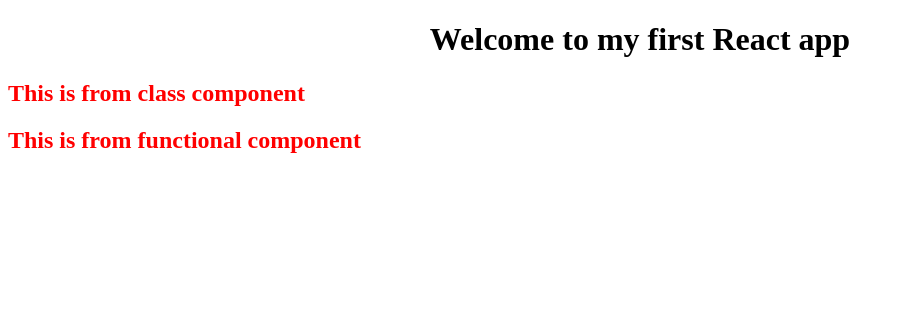
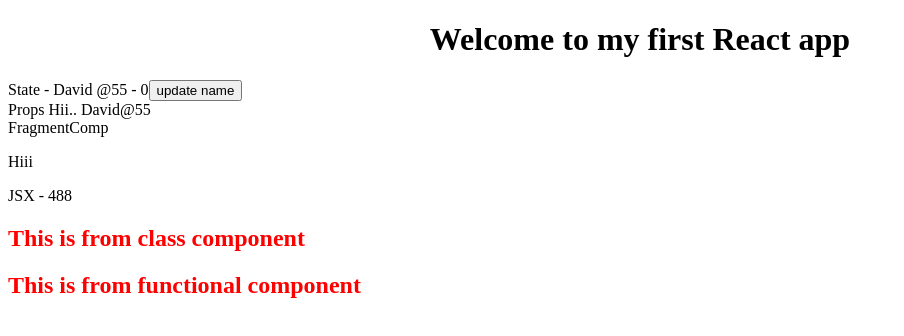
Before and after one commit to paravathmuhsin/react-basics, a React (Vite) app: page / in a window 1280 px wide. Shown: the top 336 px of the page, without its empty margins (0-904 px from the left). Built offline with nearby package versions, Linux system fonts and the light colour scheme.

Commit message:
state & prop

```diff
--- a/src/App.jsx
+++ b/src/App.jsx
@@ -1,10 +1,21 @@
 import "./App.css";
 import ClassComp from "./ClassComp";
+import FragmentComp from "./FragmentComp";
 import FuncComp from "./FuncComp";
+import JSX from "./JSX";
+import Props from "./Props";
+import State from "./State";
 function App() {
+  const name = "David";
   return (
     <div>
       <h1>Welcome to my first React app</h1>
+      <State />
+      <Props name={name} age="55">
+        Hii..
+      </Props>
+      <FragmentComp />
+      <JSX />
       <ClassComp />
       <FuncComp />
     </div>
--- /dev/null
+++ b/src/FragmentComp.jsx
@@ -0,0 +1,10 @@
+const FragmentComp = () => {
+  return (
+    <>
+      <div>FragmentComp</div>
+      <p>Hiii</p>
+    </>
+  );
+};
+
+export default FragmentComp;
--- /dev/null
+++ b/src/JSX.jsx
@@ -0,0 +1,6 @@
+const JSX = () => {
+  const name = [4,88];
+  return <div>JSX - {name}</div>;
+};
+
+export default JSX;
--- /dev/null
+++ b/src/Props.jsx
@@ -0,0 +1,10 @@
+const Props = ({ name, age, children }) => {
+  console.log(children);
+  return (
+    <div>
+      Props {children} {name}@{age}
+    </div>
+  );
+};
+
+export default Props;
--- /dev/null
+++ b/src/State.jsx
@@ -0,0 +1,30 @@
+import { Component } from "react";
+
+export class State extends Component {
+  state = {
+    name: "David",
+    count: 0,
+  };
+  age = 55;
+
+  clickHandler = () => {
+    this.age = 44;
+    console.log(this.age);
+    // async
+    // this.setState({ name: "John", count: this.state.count + 1 });
+    this.setState((localState)=>{
+        return { name: "John", count: localState.count + 1 }
+    })
+    // console.log(this.state);
+  };
+  render() {
+    return (
+      <div>
+        State - {this.state.name} @{this.age} - {this.state.count}
+        <button onClick={this.clickHandler}>update name</button>
+      </div>
+    );
+  }
+}
+
+export default State;
```
